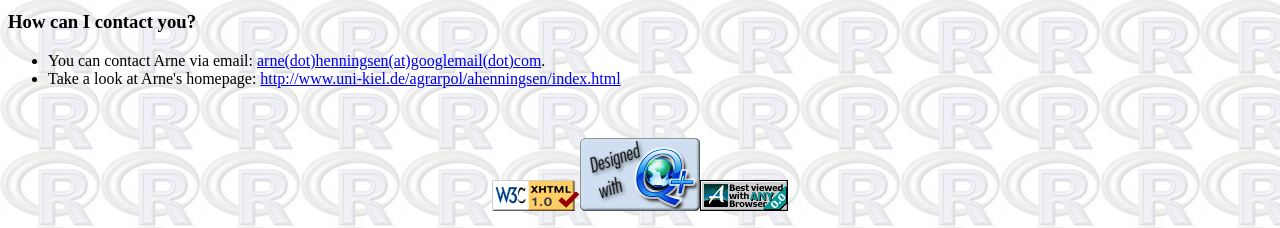
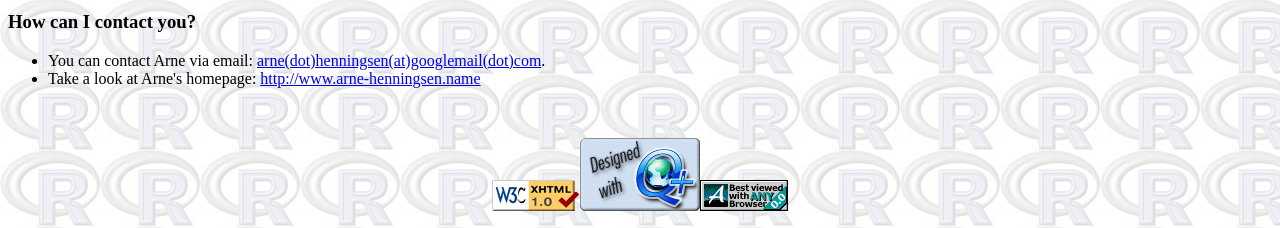
Before and after one commit to rforge/frontier, a plain HTML site: page www/index.html in a window 1280 px wide. Shown: the part 914-1142 px from the top of the page. Drawn offline with Linux system fonts and the light colour scheme.

Commit message:
replaced the URL of my homepage on my university's webserver by http://www.arne-henningsen.name
git-svn-id: svn://svn.r-forge.r-project.org/svnroot/frontier@827 bfa1024f-619b-4c99-bedc-c79f27261e5f

```diff
--- a/www/index.html
+++ b/www/index.html
@@ -109,7 +109,7 @@
         which is the main component of this package.
       </li>
       <li>
-        <a href="http://www.uni-kiel.de/agrarpol/ahenningsen/index.html">
+        <a href="http://www.arne-henningsen.name">
         Arne Henningsen</a> has written the R interface and
         has modified the Fortran code
         so that it can be used in this R package.
@@ -168,8 +168,8 @@
       </li>
       <li>
          Take a look at Arne's homepage:
-         <a href="http://www.uni-kiel.de/agrarpol/ahenningsen/index.html">
-         http://www.uni-kiel.de/agrarpol/ahenningsen/index.html</a>
+         <a href="http://www.arne-henningsen.name">
+         http://www.arne-henningsen.name</a>
       </li>
     </ul>
     <p>
```
